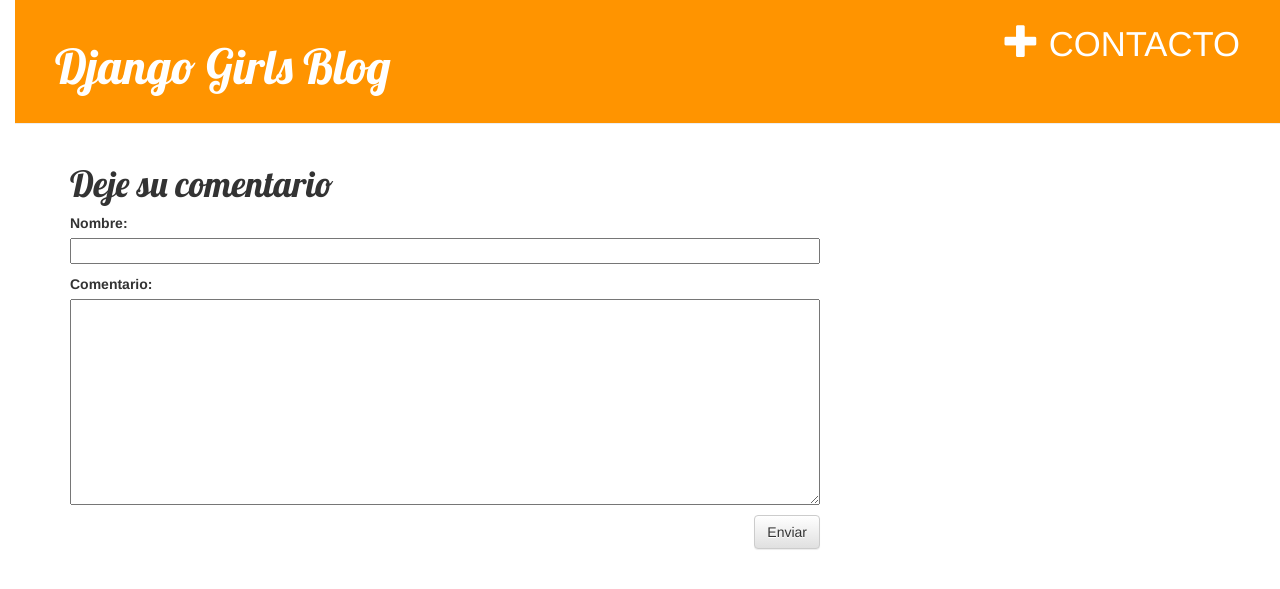
After one commit to LourFabiM/MiSitio, a Django app: page /articulo/1/comentario in a window 1280 px wide. The commit adds this page. Shown: the top 589 px of the page. Run offline with Django 3.2, Linux system fonts and the light colour scheme; some libraries are stand-ins or nearby versions.

Commit message:
implementamos comentarios en los post usando model form y vista generica

```diff
--- a/blog/forms.py
+++ b/blog/forms.py
@@ -1,6 +1,7 @@
 
 from django import forms
-from .models import Post
+from .models import Post, Comentario
+
 
 class ContactoForm(forms.Form):
     asunto = forms.CharField()
@@ -15,3 +16,10 @@ class ContactoForm(forms.Form):
         # Always return a value to use as the new cleaned data, even if
         # this method didn't change it.
         return data
+
+
+class ComentarioForm(forms.ModelForm):
+
+    class Meta:
+        model = Comentario
+        fields = ['nombre', 'comentario']
--- a/blog/models.py
+++ b/blog/models.py
@@ -19,3 +19,10 @@ class Post(models.Model):
 
     def __str__(self):
         return self.title
+
+
+class Comentario(models.Model):
+    post = models.ForeignKey('Post', on_delete=models.CASCADE)
+    nombre = models.CharField(max_length=50)
+    fecha = models.DateTimeField(default=timezone.now)
+    comentario = models.TextField()
--- /dev/null
+++ b/blog/templates/blog/comentario_form.html
@@ -0,0 +1,5 @@
+{% extends 'blog/contacto_email.html' %}
+
+{% block titulo %}
+    Deje su comentario
+{% endblock titulo %}
--- a/blog/templates/blog/contacto_email.html
+++ b/blog/templates/blog/contacto_email.html
@@ -2,7 +2,7 @@
 
 {% block content %}
 
-        <h1>Contacto</h1>
+        <h1>{% block titulo %}Contacto{% endblock titulo %} </h1>
         <form method="POST" class="post-form">{% csrf_token %}
             {{ form.as_p }}
             <button type="submit" class="save btn btn-default">Enviar</button>
--- a/blog/templates/blog/plantilla_base.html
+++ b/blog/templates/blog/plantilla_base.html
@@ -14,6 +14,16 @@
             <h1><a href="/">Django Girls Blog</a></h1>
         </div>
         <div class="content container">
+
+        {% for message in messages %}
+            <div class="row">
+                <div class="col-md-8">
+            <div class="alert alert-{{ message.tags }}">{{ message }}</div>
+                </div>
+            </div>
+        </div>
+        {% endfor %}
+
             <div class="row">
                 <div class="col-md-8">
                 {% block content %}
--- a/blog/views.py
+++ b/blog/views.py
@@ -1,9 +1,10 @@
 from django.http import HttpResponse
 from django.shortcuts import render, get_object_or_404, redirect
-from blog.models import Post
-from .forms import ContactoForm
+from blog.models import Post, Comentario
+from .forms import ContactoForm, ComentarioForm
 from django.core.mail import send_mail
-
+from django.contrib import messages
+from django.views.generic.edit import FormView
 
 
 
@@ -13,24 +14,51 @@ def post_list(request):
 
 def detail(request, id_art):
     mostrar = Post.objects.get(id=id_art)
-    return render(request, 'blog/detail.html', {'articulo': mostrar})
+    comentarios = Comentario.objects.filter(post=mostrar).order_by('-fecha')
+    return render(request, 'blog/detail.html', {
+        'articulo': mostrar,
+        'comentarios': comentarios
+    })
 
 
 def contacto_email(request):
-    c = ContactoForm()
+    c = ContactoForm(request.POST if request.method == 'POST' else None)
+    if c.is_valid():
+        #esto tiene que ver con la logica de negocios
+        print(c.cleaned_data)
+        send_mail(c.cleaned_data['asunto'], c.cleaned_data['su_mensaje'], c.cleaned_data['email'], ['lourfabi07@gmail.com.com'],   fail_silently=False,auth_user=None, auth_password=None, connection=None, html_message=None)
+        messages.success(request, 'su mail fue enviado!')
+        return redirect('/exito')
+    return render(request, 'blog/contacto_email.html', {'form': c})
 
-    if request.method == 'POST':
-        c = ContactoForm(request.POST)
 
-        if c.is_valid():
-            #esto tiene que ver con la logica de negocios
-            print(c.cleaned_data)
 
-            send_mail(c.cleaned_data['asunto'], c.cleaned_data['su_mensaje'], c.cleaned_data['email'], ['lourfabi07@gmail.com.com'],   fail_silently=False,auth_user=None, auth_password=None, connection=None, html_message=None)
+class ComentarioFormView(FormView):
+    form_class = ComentarioForm
+    template_name = 'blog/comentario_form.html'
 
-            return redirect('/exito')
+    def form_valid(self, form):
+        post = Post.objects.get(id=self.kwargs['id_art'])
+        comentario = form.save(commit=False)
+        comentario.post = post
+        comentario.save()
+        return redirect('post', id_art=post.id)
 
-    return render(request, 'blog/contacto_email.html', {'form': c})
+
+class ContactoFormView(FormView):
+    form_class = ContactoForm
+    template_name = 'blog/contacto_email.html'
+    success_url = '/exito'
+
+
+    def form_valid(self, form):
+        # This method is called when valid form data has been POSTed.
+        # It should return an HttpResponse.
+        print(c.cleaned_data)
+        send_mail(c.cleaned_data['asunto'], c.cleaned_data['su_mensaje'], c.cleaned_data['email'], ['lourfabi07@gmail.com.com'],   fail_silently=False,auth_user=None, auth_password=None, connection=None, html_message=None)
+        messages.success(request, 'su mail fue enviado!')
+        return super().form_valid(form)
+
 
 def exito(request):
     return render(request, 'blog/exito.html', {})
--- a/blog1/urls.py
+++ b/blog1/urls.py
@@ -21,7 +21,11 @@ urlpatterns = [
 #path('patron', vista a la que me lleva)
     path('admin/', admin.site.urls),
     path('', views.post_list),
-    path('articulo/<int:id_art>', views.detail),
-    path('contacto-email', views.contacto_email, name='contacto-email'),
+    path('articulo/<int:id_art>', views.detail, name='post'),
+    path('articulo/<int:id_art>/comentario', views.ComentarioFormView.as_view(), name='comentar'),
+
+    # path('contacto-email', views.contacto_email, name='contacto-email'),
+    path('contacto-email', views.ContactoFormView.as_view(), name='contacto-email'),
+
     path('exito', views.exito),
 ]
```
Also changed, not shown: blog/templates/blog/detail.html (+18 -0 lines), blog/migrations/0002_comentario.py (added), db.sqlite3.
